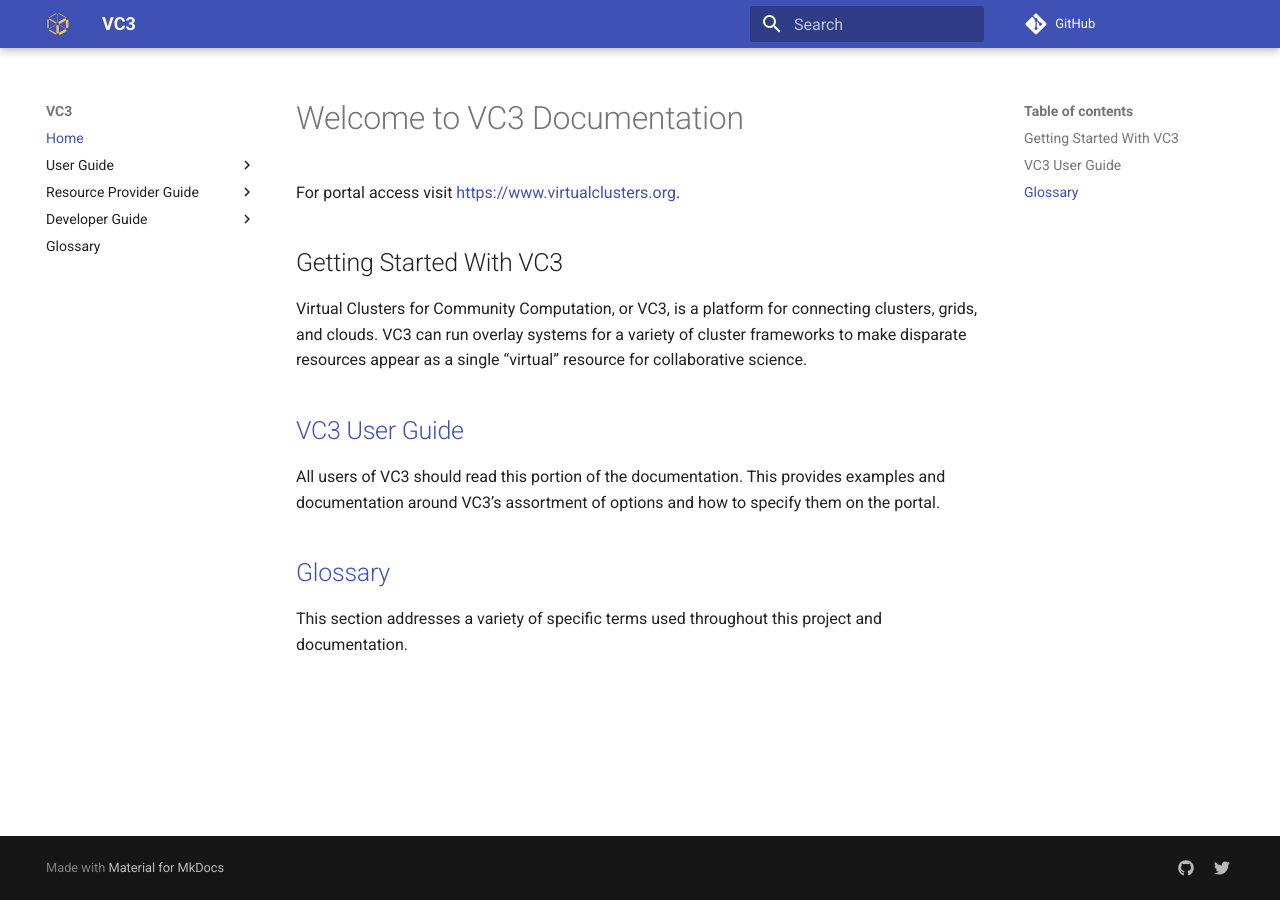
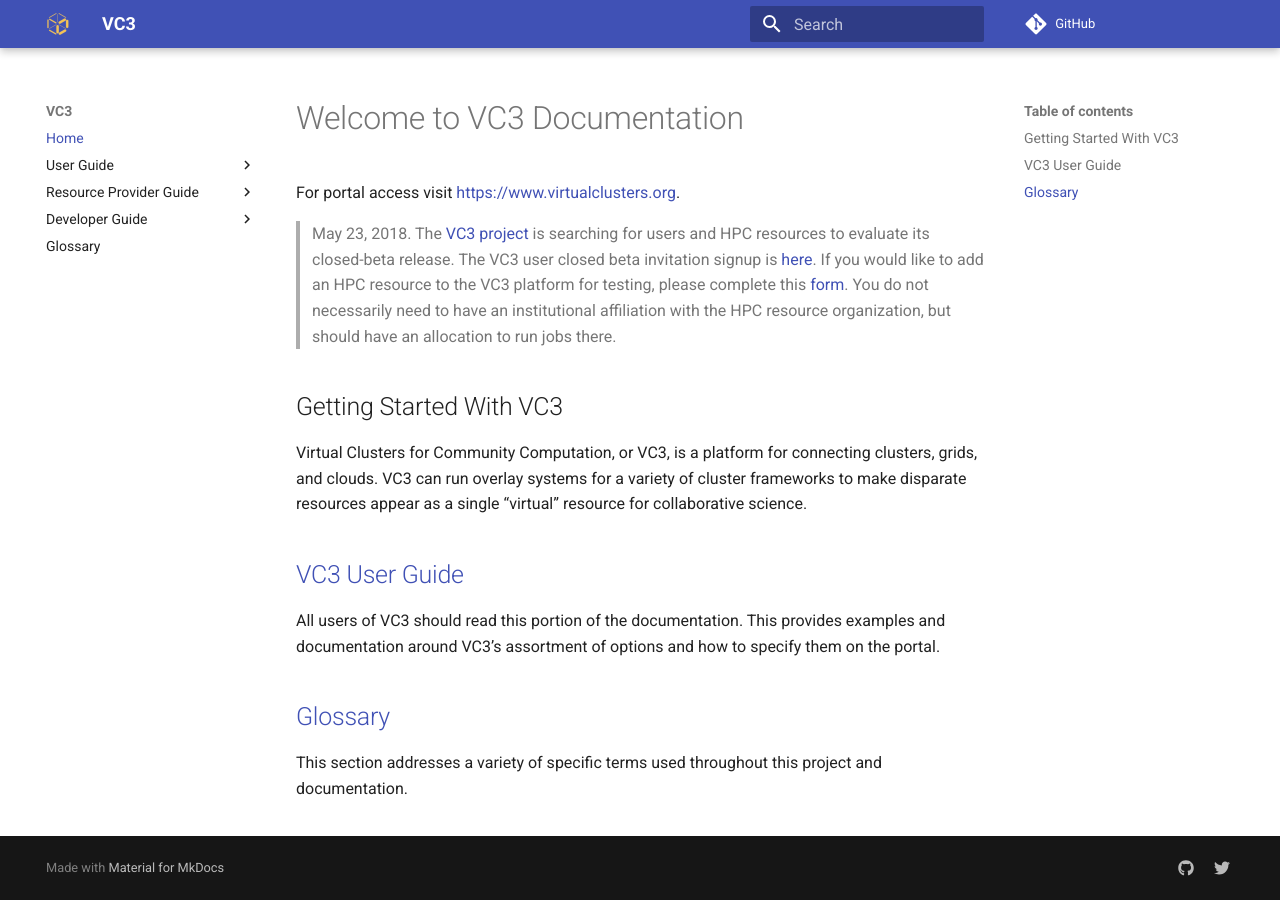
Before and after one commit to vc3-project/vc3-mkdocs, an MkDocs documentation site: the page built from docs/index.md, in a window 1280 px wide. Built offline with MkDocs 1.6.1 and Material for MkDocs 9.7.7, drawn with Linux system fonts in a browser that asks for light colours; comment, search, counter and statistics services are not loaded; old or Windows-style settings are respelled for this version of MkDocs.

Commit message:
note and links about closed beta

```diff
--- a/docs/index.md
+++ b/docs/index.md
@@ -1,6 +1,8 @@
 # Welcome to VC3 Documentation
 
 For portal access visit [https://www.virtualclusters.org](https://www.virtualclusters.org).
+
+> May 23, 2018. The [VC3 project](http://www.virtualclusters.org) is searching for users and HPC resources to evaluate its closed-beta release.  The VC3 user closed beta invitation signup is [here](http://bit.ly/vc3-signup). If you would like to add an HPC resource to the VC3 platform for testing, please complete this [form](http://bit.ly/vc3-new-resource).  You do not necessarily need to have an institutional affiliation with the HPC resource organization, but should have an allocation to run jobs there.
 
 ## Getting Started With VC3
 
```
